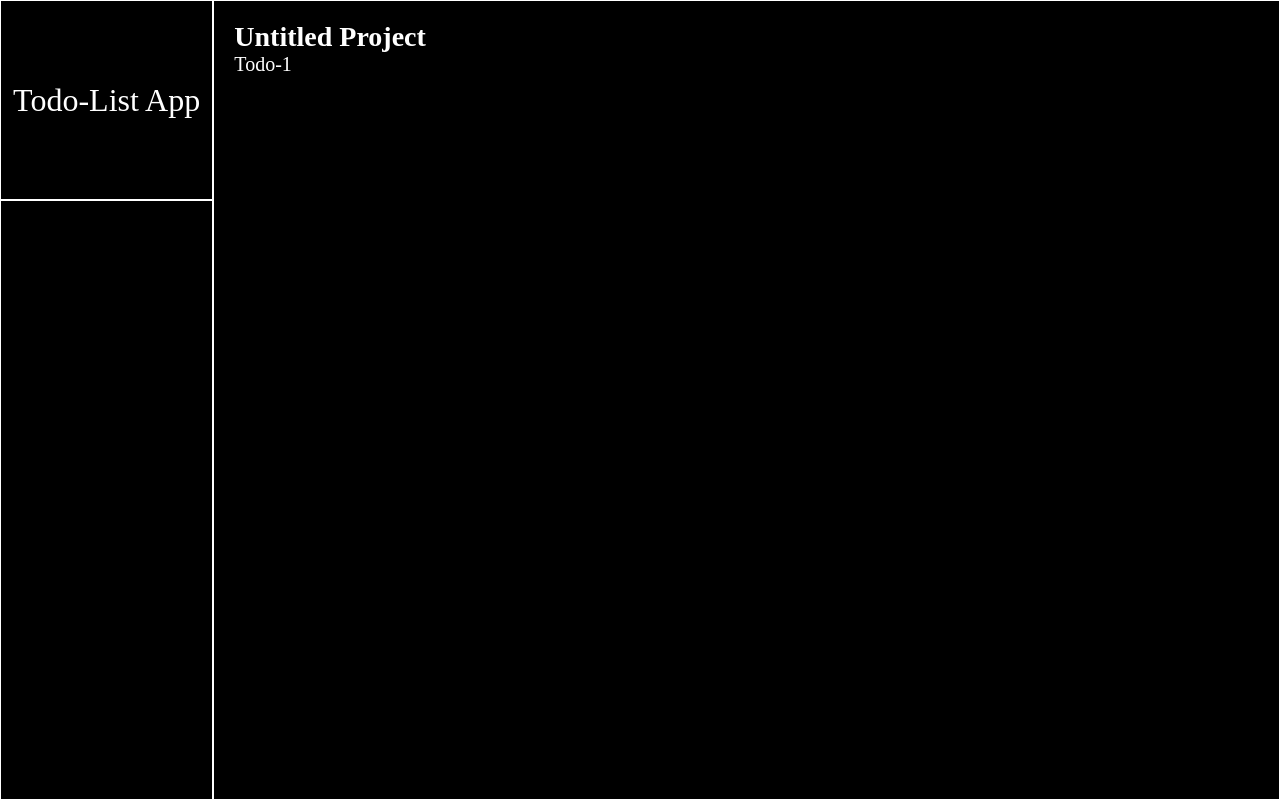
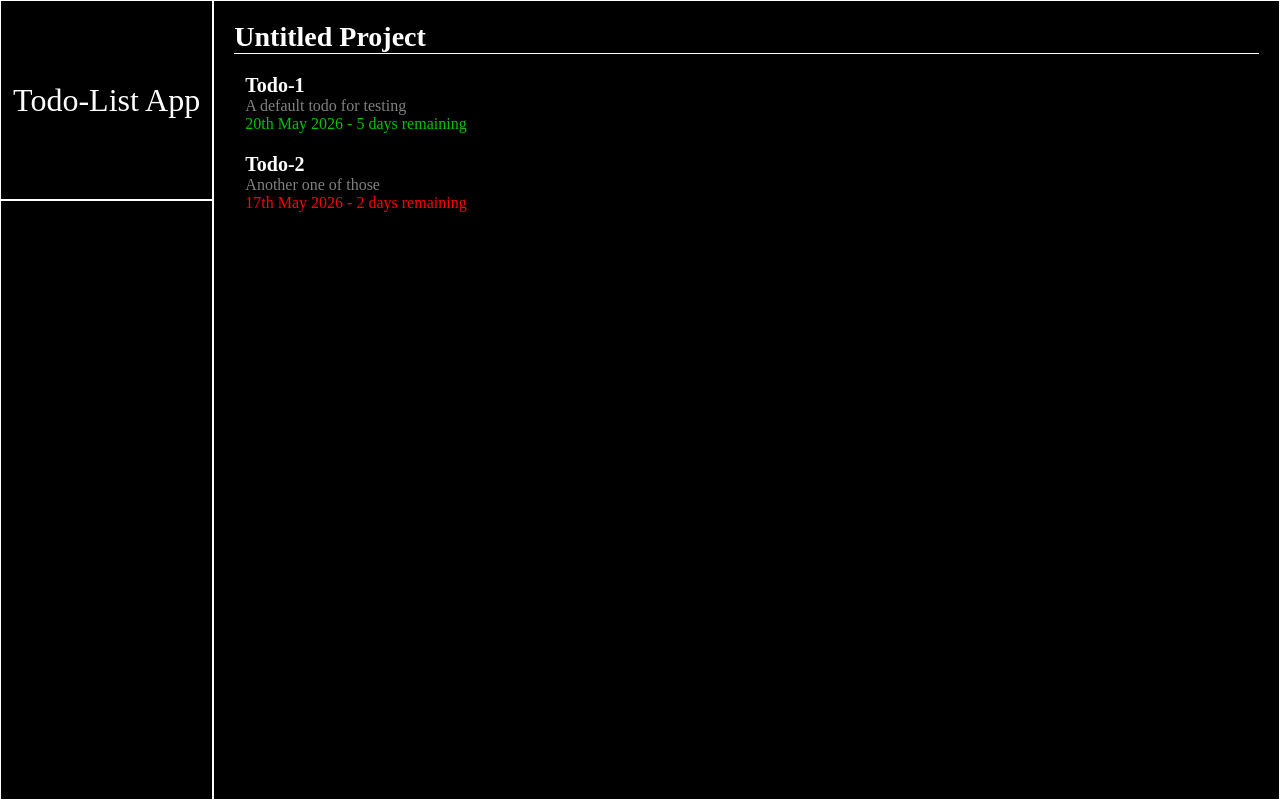
Before and after one commit to Cactuss26/todolist, a website built with webpack: page src/template.html in a window 1280 px wide. Built offline with nearby package versions, Linux system fonts and the light colour scheme.

Commit message:
Complete project-specific content styling

```diff
--- a/src/index.js
+++ b/src/index.js
@@ -1,5 +1,5 @@
 import "./styles.css"
-import { format, compareAsc, constructNow } from "date-fns"
+import { format, compareAsc, constructNow, differenceInDays } from "date-fns"
 
 class TodoItem {
     constructor(title, description, dueDate, prior) {
@@ -61,6 +61,16 @@ class Project {
 
 
 const DOMfunc = (() => {
+    const today = new Date();
+
+    const findRemainingDays = (todo) => {
+        return differenceInDays(todo.dueDate, today);
+    }
+
+    const criticalTime = (todo) => {
+        return findRemainingDays(todo) <= 2;
+    }
+
     const displayProjectTodos = (project) => {
         const contentBox = document.querySelector(".content");
 
@@ -71,7 +81,25 @@ const DOMfunc = (() => {
         const todolist = document.createElement("ul");
         for (let i = 0; i < todos.length; i++) {
             const item = document.createElement("li");
-            item.textContent = todos[i].title;
+            const todoTitle = document.createElement("h5");
+            const desc = document.createElement("p");
+            const todoDate = document.createElement("p");
+            desc.classList.add("Description");
+            todoDate.classList.add("dueDate");
+            todoTitle.classList.add("todoTitle")
+            todoDate.textContent = `${format(todos[i].dueDate, "do MMM yyyy")} -
+             ${findRemainingDays(todos[i])} days remaining`;
+
+            if (criticalTime(todos[i])) {
+                todoDate.style.color = "red";
+            }
+            else {
+                todoDate.style.color = "rgba(0, 247, 0, 0.788)";
+            }
+
+            todoTitle.textContent = todos[i].title;
+            desc.textContent = todos[i].description;
+            item.append(todoTitle, desc, todoDate);
             todolist.appendChild(item);
         }
 
@@ -85,9 +113,12 @@ const DOMfunc = (() => {
 const control = (() => {
     const init = () => {
         const defaultProject = new Project("Untitled Project");
-        const date1 = new Date(2026, 5, 20);
+        const date1 = new Date(2026, 4, 20);
+        const date2 = new Date(2026, 4, 17);
         const todo1 = new TodoItem("Todo-1", "A default todo for testing", date1, "low");
+        const todo2 = new TodoItem("Todo-2", "Another one of those", date2, "high");
         defaultProject.addTodo(todo1);
+        defaultProject.addTodo(todo2);
 
         DOMfunc.displayProjectTodos(defaultProject);
     }
--- a/src/styles.css
+++ b/src/styles.css
@@ -39,9 +39,26 @@ body {
 
 .content > h3 {
     font-size: 28px;
+    border-bottom: 1px solid white;
+}
+
+ul {
+    margin: 10px 1px;
 }
 
 li {
     list-style-type: none;
+    padding: 10px;
+}
+
+.todoTitle {
     font-size: 20px;
 }
+
+.dueDate {
+    color: white;
+}
+
+.Description {
+    color: grey;
+}
```
